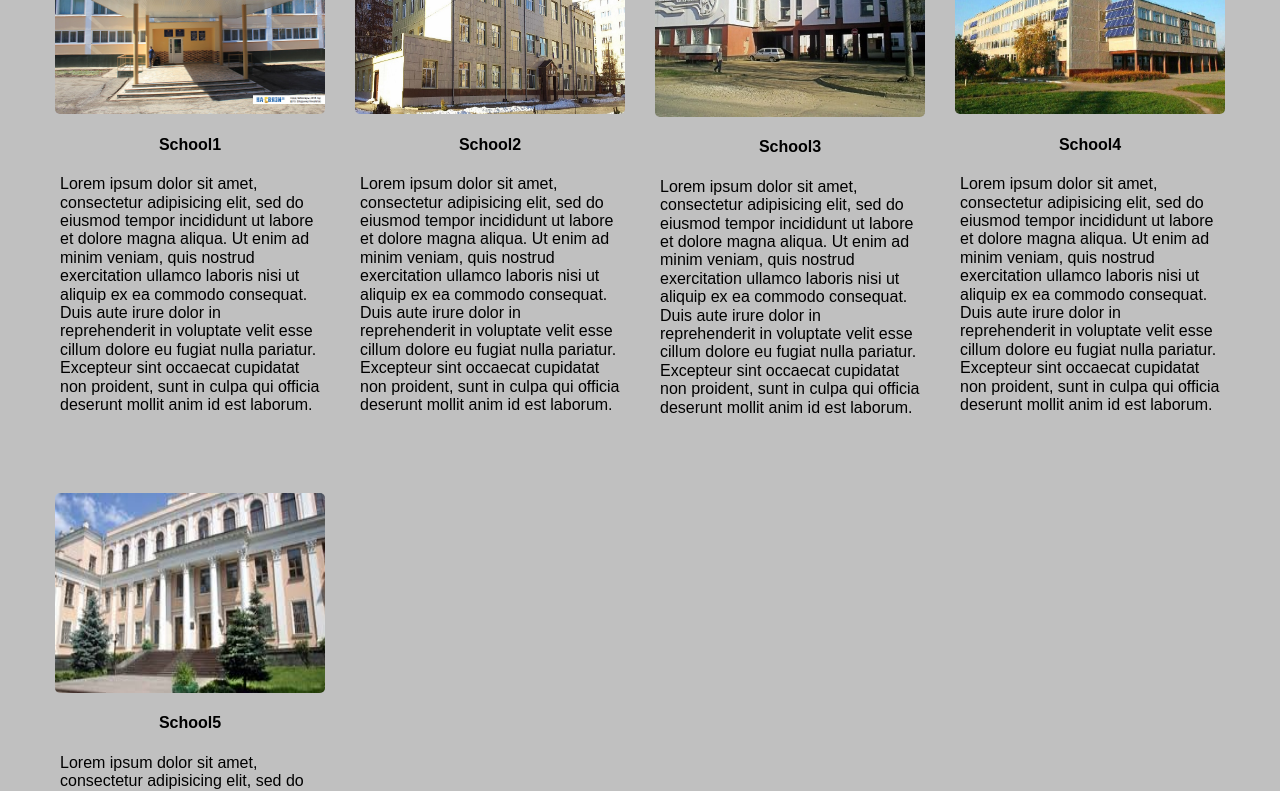
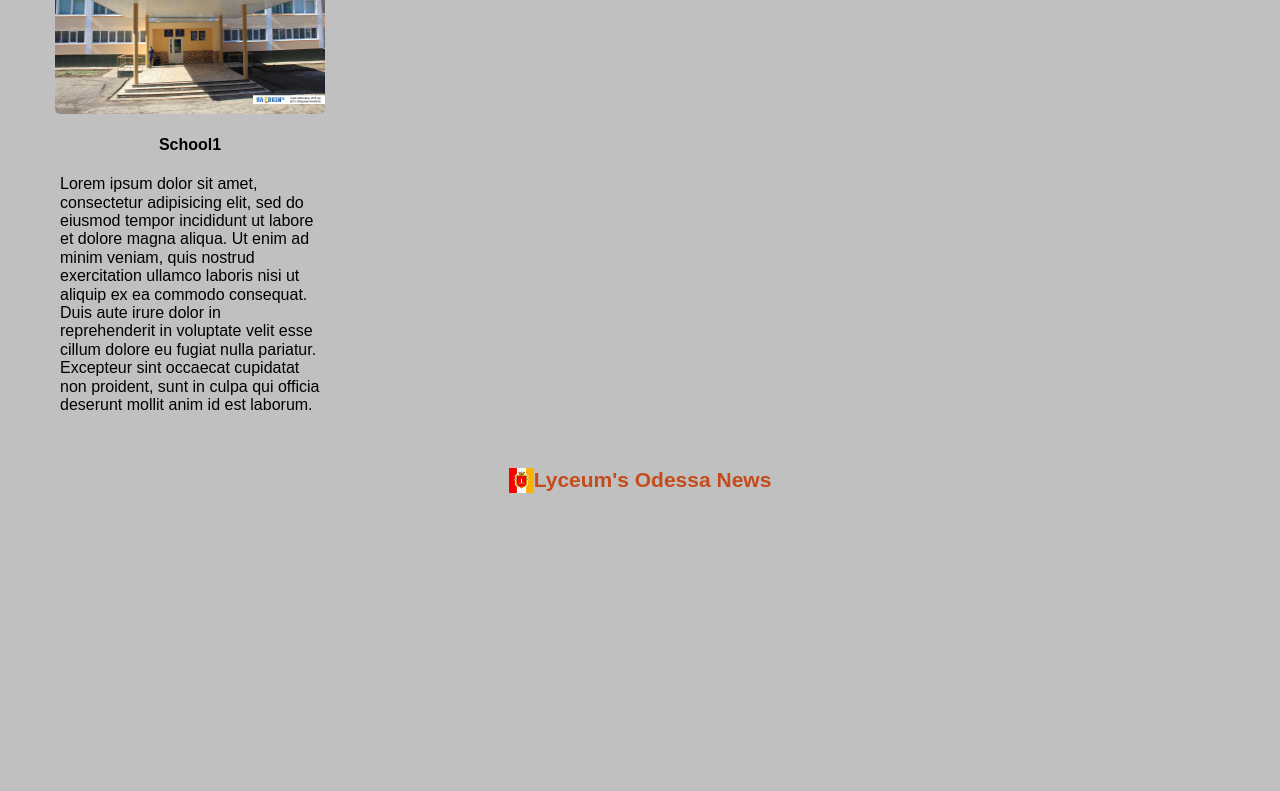
Before and after one commit to EvgeniUPS/mode3, a React (Create React App) app: page / in a window 1280 px wide. Shown: the part 680-1471 px from the top of the page. After the commit the page ends 1210 px from the top, so only its background shows below. Built offline with nearby package versions, Linux system fonts and the light colour scheme.

Commit message:
Starts changed snippets

```diff
--- a/public/mainPost.json
+++ b/public/mainPost.json
@@ -2,7 +2,8 @@
   "post": {
     "id":1,
     "title":"School1",
-    "img":"/img/school1.jpg",
+    "img_list": ["/img/school1.jpg"],
+    "snippet": "snippet",
     "post":"Lorem ipsum dolor sit amet, consectetur adipisicing elit, sed do eiusmod tempor incididunt ut labore et dolore magna aliqua. Ut enim ad minim veniam, quis nostrud exercitation ullamco laboris nisi ut aliquip ex ea commodo consequat. Duis aute irure dolor in reprehenderit in voluptate velit esse cillum dolore eu fugiat nulla pariatur. Excepteur sint occaecat cupidatat non proident, sunt in culpa qui officia deserunt mollit anim id est laborum.Lorem ipsum dolor sit amet, consectetur adipisicing elit, sed do eiusmod tempor incididunt ut labore et dolore magna aliqua. Ut enim ad minim veniam, quis nostrud exercitation ullamco laboris nisi ut aliquip ex ea commodo consequat. Duis aute irure dolor in reprehenderit in voluptate velit esse cillum dolore eu fugiat nulla pariatur. Excepteur sint occaecat cupidatat non proident, sunt in culpa qui officia deserunt mollit anim id est laborum."
   }
 }
--- a/public/posts.json
+++ b/public/posts.json
@@ -1,78 +1,12 @@
 {
+  "total_pages": 1,
   "posts":[
     {
       "id":1,
       "title":"School1",
-      "img":"/img/school1.jpg",
-      "post":"Lorem ipsum dolor sit amet, consectetur adipisicing elit, sed do eiusmod tempor incididunt ut labore et dolore magna aliqua. Ut enim ad minim veniam, quis nostrud exercitation ullamco laboris nisi ut aliquip ex ea commodo consequat. Duis aute irure dolor in reprehenderit in voluptate velit esse cillum dolore eu fugiat nulla pariatur. Excepteur sint occaecat cupidatat non proident, sunt in culpa qui officia deserunt mollit anim id est laborum.",
-      "category":"test1",
-      "comments":[
-        {
-          "avatar": "img",
-          "msg": "1Lorem ipsum dolor, sit amet consectetur adipisicing elit.\n  Voluptatibus debitis deserunt reiciendis asperiores consectetur\narchitecto possimus ipsa unde nobis laudantium!",
-          "answer": [
-            {
-              "userName":"user1",
-              "avatar": "img",
-              "msg": "Lorem ipsum dolor, sit amet consectetur adipisicing elit"
-            }
-          ]
-        },
-        {
-          "userName": "user2",
-          "avatar": "img",
-          "msg": "Voluptatibus debitis deserunt reiciendis asperiores consectetur\narchitecto possimus ipsa unde nobis laudantium!",
-          "answer": []
-        },
-        {
-          "userName": "user3",
-          "avatar": "img",
-          "msg": "Voluptatibus debitis deserunt reiciendis asperiores consectetur\narchitecto possimus ipsa unde nobis laudantium!",
-          "answer": [
-            {
-              "userName": "user4",
-              "avatar": "img",
-              "msg": "Lorem ipsum dolor, sit amet consectetur adipisicing elit"
-            },
-            {
-              "avatar": "img",
-              "msg": "Lorem ipsum dolor, sit amet consectetur adipisicing elit"
-            }
-          ]
-        }
-      ]
-    },
-    {
-      "id": 2,
-      "title": "School2",
-      "img": "/img/school2.jpg",
-      "post": "Lorem ipsum dolor sit amet, consectetur adipisicing elit, sed do eiusmod tempor incididunt ut labore et dolore magna aliqua. Ut enim ad minim veniam, quis nostrud exercitation ullamco laboris nisi ut aliquip ex ea commodo consequat. Duis aute irure dolor in reprehenderit in voluptate velit esse cillum dolore eu fugiat nulla pariatur. Excepteur sint occaecat cupidatat non proident, sunt in culpa qui officia deserunt mollit anim id est laborum.",
-      "category": "test2",
-      "comments": []
-    }  ,
-    {
-      "id": 3,
-      "title": "School3",
-      "img": "/img/school3.jpg",
-      "post": "Lorem ipsum dolor sit amet, consectetur adipisicing elit, sed do eiusmod tempor incididunt ut labore et dolore magna aliqua. Ut enim ad minim veniam, quis nostrud exercitation ullamco laboris nisi ut aliquip ex ea commodo consequat. Duis aute irure dolor in reprehenderit in voluptate velit esse cillum dolore eu fugiat nulla pariatur. Excepteur sint occaecat cupidatat non proident, sunt in culpa qui officia deserunt mollit anim id est laborum.",
-      "category": "test3",
-      "comments": []
-    },
-    {
-      "id": 4,
-      "title": "School4",
-      "img": "/img/school4.jpg",
-      "post": "Lorem ipsum dolor sit amet, consectetur adipisicing elit, sed do eiusmod tempor incididunt ut labore et dolore magna aliqua. Ut enim ad minim veniam, quis nostrud exercitation ullamco laboris nisi ut aliquip ex ea commodo consequat. Duis aute irure dolor in reprehenderit in voluptate velit esse cillum dolore eu fugiat nulla pariatur. Excepteur sint occaecat cupidatat non proident, sunt in culpa qui officia deserunt mollit anim id est laborum.",
-      "category": "test4",
-      "comments": []
-    },
-    {
-      "id": 5,
-      "title": "School5",
-      "img": "/img/school5.jpg",
-      "post": "Lorem ipsum dolor sit amet, consectetur adipisicing elit, sed do eiusmod tempor incididunt ut labore et dolore magna aliqua. Ut enim ad minim veniam, quis nostrud exercitation ullamco laboris nisi ut aliquip ex ea commodo consequat. Duis aute irure dolor in reprehenderit in voluptate velit esse cillum dolore eu fugiat nulla pariatur. Excepteur sint occaecat cupidatat non proident, sunt in culpa qui officia deserunt mollit anim id est laborum.",
-      "category": "test5",
-      "comments": []
+      "img_list":["/img/school1.jpg"],
+      "snippet": "snippet",
+      "post":"Lorem ipsum dolor sit amet, consectetur adipisicing elit, sed do eiusmod tempor incididunt ut labore et dolore magna aliqua. Ut enim ad minim veniam, quis nostrud exercitation ullamco laboris nisi ut aliquip ex ea commodo consequat. Duis aute irure dolor in reprehenderit in voluptate velit esse cillum dolore eu fugiat nulla pariatur. Excepteur sint occaecat cupidatat non proident, sunt in culpa qui officia deserunt mollit anim id est laborum."
     }
   ]
 }
--- a/src/components/Post.js
+++ b/src/components/Post.js
@@ -2,7 +2,7 @@ import React, { Component } from 'react'
 import { withRouter } from 'react-router-dom'
 import { connect } from 'react-redux'
 import { getInfoPost } from '../store/actions/getInfoPostAction'
-// import '../styles/Post.css'/
+
 
 class Post extends Component {
   goInfo = (id, history) => this.props.getInfoPost(id, history)
--- a/src/components/Posts.js
+++ b/src/components/Posts.js
@@ -12,7 +12,8 @@ class Posts extends Component {
           <Post
             id={item.id}
             key={item.id}
-            img={item.img}
+            snippet={item.snippet}
+            img={item.img_list[0]}
             title={item.title}
             content={item.post}
           />
--- a/src/pages/Home.js
+++ b/src/pages/Home.js
@@ -22,7 +22,7 @@ class Home extends PureComponent {
       <>
         {mainPost.post && (
           <MainPost
-            img={mainPost.post.img}
+            img={mainPost.post.img_list[0]}
             title={mainPost.post.title}
             content={mainPost.post.post}
           />
```
